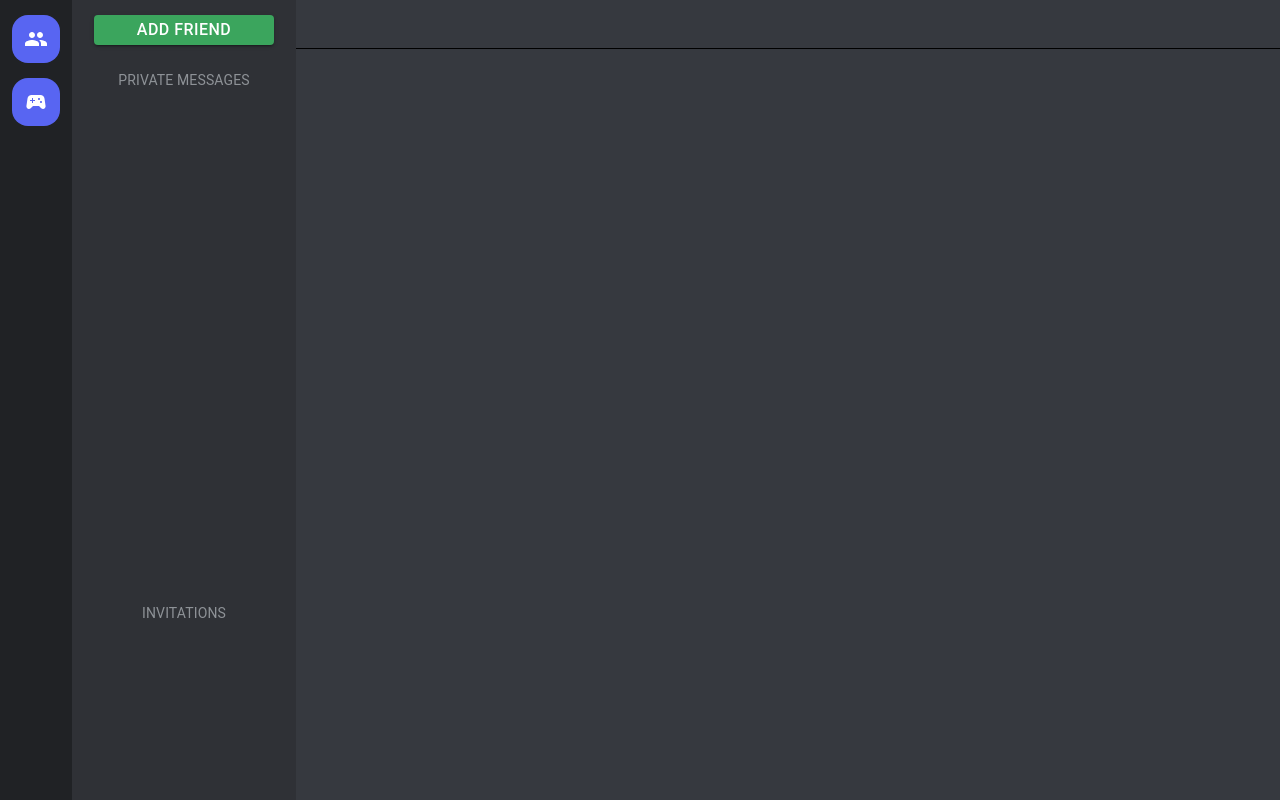
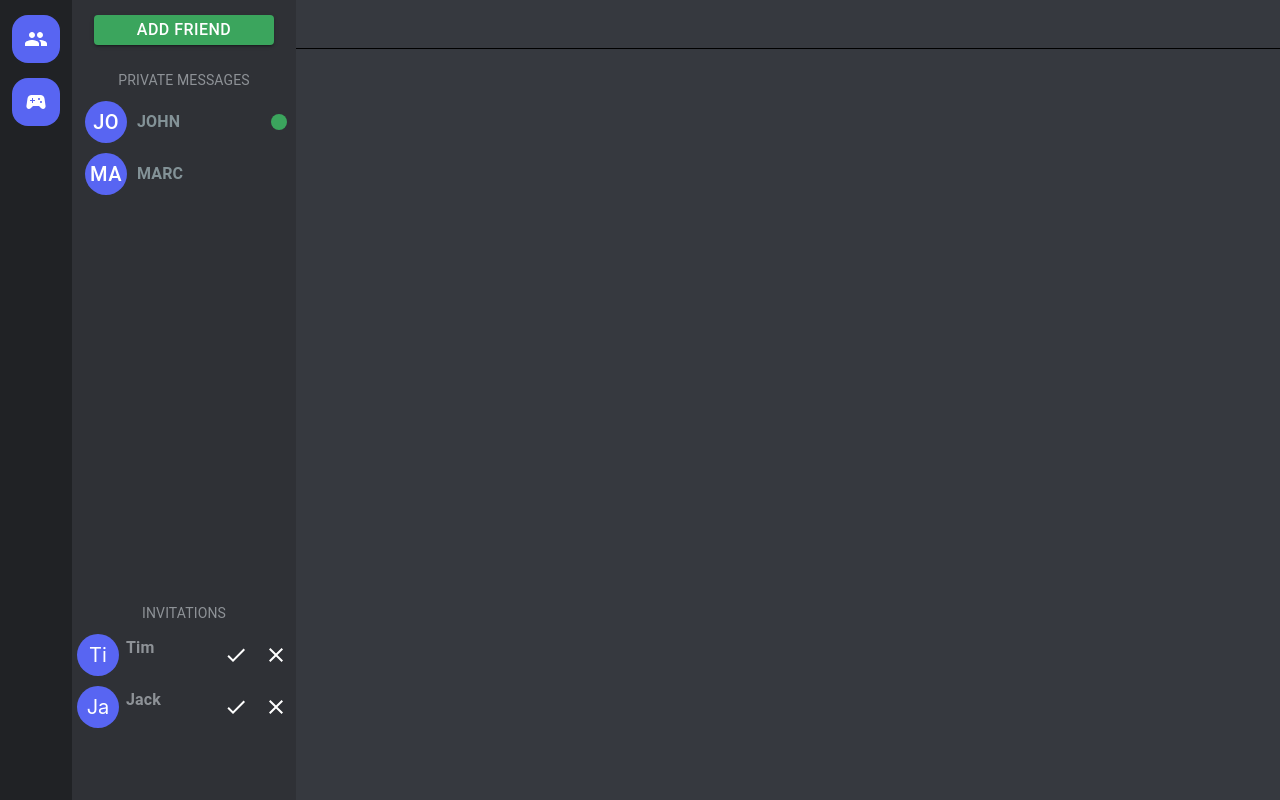
Before and after one commit to Jxiang2/xcord-client, a React (Create React App) app: page /dashboard in a window 1280 px wide. Built offline with nearby package versions, Linux system fonts and the light colour scheme.

Commit message:
update dashboard uis

```diff
--- a/src/pages/DashBoard/DashboardPageFriendsSidebar/DashboardPageFriendsSidebar.tsx
+++ b/src/pages/DashBoard/DashboardPageFriendsSidebar/DashboardPageFriendsSidebar.tsx
@@ -1,9 +1,8 @@
 import React from 'react';
-import {styled} from "@mui/material";
+import {styled, Typography} from "@mui/material";
 import AddFriendButton from "./AddFriend/AddFriendButton";
-import FriendsSubtitles from "./FriendsSidebarElements/FriendsSubtitles";
-import FriendList from "./FriendsSidebarElements/FriendList";
-import PendingInvitationList from "./FriendsSidebarElements/PendingInvitationList";
+import FriendList from "./FriendList/FriendList";
+import PendingInvitationList from "./Invitations/PendingInvitationList";
 
 const MainContainer = styled("div")({
   width: "224px",
@@ -19,11 +18,25 @@ const DashboardPageFriendsSidebar = () => {
     <MainContainer>
       <AddFriendButton/>
 
-      <FriendsSubtitles title={"Private Messages"}/>
+      <Typography sx={{
+        textTransform: "uppercase",
+        color: "#8e9297",
+        fontSize: "14px",
+        marginTop: "10px"
+      }}>
+        Private messages
+      </Typography>
 
       <FriendList/>
 
-      <FriendsSubtitles title={"Invitations"}/>
+      <Typography sx={{
+        textTransform: "uppercase",
+        color: "#8e9297",
+        fontSize: "14px",
+        marginTop: "10px"
+      }}>
+        Invitations
+      </Typography>
 
       <PendingInvitationList/>
     </MainContainer>
--- /dev/null
+++ b/src/pages/DashBoard/DashboardPageFriendsSidebar/FriendList/Avatar.tsx
@@ -0,0 +1,26 @@
+import React from 'react';
+import {styled} from "@mui/material";
+
+const AvatarPreview = styled("div")({
+  height: "42px",
+  width: "42px",
+  backgroundColor: "#5865f2",
+  display: "flex",
+  borderRadius: "42px",
+  alignItems: "center",
+  justifyContent: "center",
+  fontSize: "20px",
+  fontWeight: "700px",
+  marginLeft: "5px",
+  color: "white"
+});
+
+const Avatar = ({username, large}: { username: string, large?: string }) => {
+  return (
+    <AvatarPreview style={large ? {height: "80px", width: "80px"} : {}}>
+      {username.substring(0, 2)}
+    </AvatarPreview>
+  );
+};
+
+export default Avatar;
--- /dev/null
+++ b/src/pages/DashBoard/DashboardPageFriendsSidebar/FriendList/FriendItem.tsx
@@ -0,0 +1,50 @@
+import React from 'react';
+import {Box, Button, Typography} from "@mui/material";
+import Avatar from "./Avatar";
+import FiberManualRecordIcon from "@mui/icons-material/FiberManualRecord";
+
+const FriendItem = (
+  {
+    id,
+    username,
+    isOnline
+  }: { id: string, username: string, isOnline: boolean }) => {
+  return (
+    <Button
+      style={{
+        width: "100%",
+        height: "42px",
+        marginTop: "10px",
+        display: "flex",
+        alignItems: "center",
+        justifyContent: "flex-start",
+        color: "black",
+        position: "relative"
+      }}
+    >
+      <Avatar username={username}/>
+
+      <Typography
+        style={{marginLeft: "10px", fontWeight: 700, color: "#839297"}}
+        variant="subtitle1"
+        align="left"
+      >
+        {username}
+      </Typography>
+
+      {isOnline && <Box
+        sx={{
+          color: "#3ba55d",
+          display: "flex",
+          alignItems: "center",
+          position: "absolute",
+          right: "5px"
+        }}
+      >
+        <FiberManualRecordIcon/>
+      </Box>}
+    </Button>
+  );
+};
+
+export default FriendItem;
--- /dev/null
+++ b/src/pages/DashBoard/DashboardPageFriendsSidebar/FriendList/FriendList.tsx
@@ -0,0 +1,39 @@
+import React from 'react';
+import {styled} from "@mui/material";
+import FriendItem from "./FriendItem";
+
+const MainContainer = styled("div")({
+  flexGrow: 1,
+  width: "100%"
+});
+
+const friendList = [
+  {
+    id: "1",
+    username: "John",
+    isOnline: true
+  },
+  {
+    id: "2",
+    username: "Marc",
+    isOnline: false
+  },
+
+];
+
+const FriendList = () => {
+  return (
+    <MainContainer>
+      {friendList.map(f => (
+        <FriendItem
+          key={f.id}
+          username={f.username}
+          id={f.id}
+          isOnline={f.isOnline}
+        />
+      ))}
+    </MainContainer>
+  );
+};
+
+export default FriendList;
--- a/src/pages/DashBoard/DashboardPageFriendsSidebar/FriendsSidebarElements/FriendList.tsx
+++ /dev/null
@@ -1,17 +0,0 @@
-import React from 'react';
-import {styled} from "@mui/material";
-
-const MainContainer = styled("div")({
-  flexGrow: 1,
-  width: "100%"
-});
-
-const FriendList = () => {
-  return (
-    <MainContainer>
-
-    </MainContainer>
-  );
-};
-
-export default FriendList;
--- a/src/pages/DashBoard/DashboardPageFriendsSidebar/FriendsSidebarElements/FriendsSubtitles.tsx
+++ /dev/null
@@ -1,17 +0,0 @@
-import React from 'react';
-import {Typography} from "@mui/material";
-
-const FriendsSubtitles = ({title}: { title: string }) => {
-  return (
-    <Typography sx={{
-      textTransform: "uppercase",
-      color: "#8e9297",
-      fontSize: "14px",
-      marginTop: "10px"
-    }}>
-      {title}
-    </Typography>
-  );
-};
-
-export default FriendsSubtitles;
--- a/src/pages/DashBoard/DashboardPageFriendsSidebar/FriendsSidebarElements/PendingInvitationList.tsx
+++ /dev/null
@@ -1,21 +0,0 @@
-import React from 'react';
-import {styled} from "@mui/material";
-
-const MainContainer = styled("div")({
-  width: "100%",
-  height: "22%",
-  display: "flex",
-  flexDirection: "column",
-  alignItems: "center",
-  overflow: "auto"
-});
-
-const PendingInvitationList = () => {
-  return (
-    <MainContainer>
-
-    </MainContainer>
-  );
-};
-
-export default PendingInvitationList;
--- /dev/null
+++ b/src/pages/DashBoard/DashboardPageFriendsSidebar/Invitations/PendingInvitationItem.tsx
@@ -0,0 +1,81 @@
+import React, {Fragment, useState} from 'react';
+import {IconButton, Tooltip, Typography} from "@mui/material";
+import Box from "@mui/material/Box";
+import Avatar from "../FriendList/Avatar";
+import {IPendingInvitationItem} from "../../../../react-app-env";
+import CheckIcon from "@mui/icons-material/Check";
+import ClearIcon from "@mui/icons-material/Clear";
+
+const PendingInvitationItem = (
+  {
+    id,
+    username,
+    mail,
+    acceptInvite,
+    rejectInvite
+  }
+    : IPendingInvitationItem) => {
+  const [buttonDisabled, setButtonDisabled] = useState(false);
+
+  const handleAcceptInvitation = () => {
+    acceptInvite({id});
+    setButtonDisabled(true);
+  };
+
+  const handleRejectInvitation = () => {
+    rejectInvite({id});
+    setButtonDisabled(true);
+  };
+
+  return (
+    <Tooltip title={mail}>
+      <div style={{width: "100%"}}>
+        <Box sx={{
+          width: "100%",
+          height: "42px",
+          marginTop: "10px",
+          display: "flex",
+          alignItem: "center",
+          justifyContent: "space-between"
+        }}>
+          <Avatar username={username}/>
+
+          <Typography
+            sx={{
+              marginLeft: "7px",
+              fontWeight: 700,
+              color: "#8e9297",
+              flexGrow: 1
+            }}
+            variant="subtitle1"
+          >
+            {username}
+          </Typography>
+
+          {/*accept/decline invitation button*/}
+          <Fragment>
+            <Box sx={{display: "flex"}}>
+              <IconButton
+                style={{color: "white"}}
+                disabled={buttonDisabled}
+                onClick={handleAcceptInvitation}
+              >
+                <CheckIcon/>
+              </IconButton>
+
+              <IconButton
+                style={{color: "white"}}
+                disabled={buttonDisabled}
+                onClick={handleRejectInvitation}
+              >
+                <ClearIcon/>
+              </IconButton>
+            </Box>
+          </Fragment>
+        </Box>
+      </div>
+    </Tooltip>
+  );
+};
+
+export default PendingInvitationItem;
--- /dev/null
+++ b/src/pages/DashBoard/DashboardPageFriendsSidebar/Invitations/PendingInvitationList.tsx
@@ -0,0 +1,56 @@
+import React from 'react';
+import {styled} from "@mui/material";
+import PendingInvitationItem from "./PendingInvitationItem";
+
+const invitations = [
+  {
+    _id: "1",
+    senderId: {
+      username: "Tim",
+      mail: "dummy1@ad.com"
+    }
+  },
+  {
+    _id: "2",
+    senderId: {
+      username: "Jack",
+      mail: "dummy2@ad.com"
+    }
+  }
+];
+
+const MainContainer = styled("div")({
+  width: "100%",
+  height: "22%",
+  display: "flex",
+  flexDirection: "column",
+  alignItems: "center",
+  overflow: "auto"
+});
+
+const PendingInvitationList = () => {
+  const acceptInvite = () => {
+    console.log("accepted");
+  }
+
+  const rejectInvite = () => {
+    console.log("rejected");
+  }
+
+  return (
+    <MainContainer>
+      {invitations.map(inv => (
+        <PendingInvitationItem
+          key={inv._id}
+          id={inv._id}
+          username={inv.senderId.username}
+          mail={inv.senderId.mail}
+          acceptInvite={acceptInvite}
+          rejectInvite={rejectInvite}
+        />
+      ))}
+    </MainContainer>
+  );
+};
+
+export default PendingInvitationList;
```
Also changed, not shown: src/react-app-env.d.ts (+10 -1 lines).
